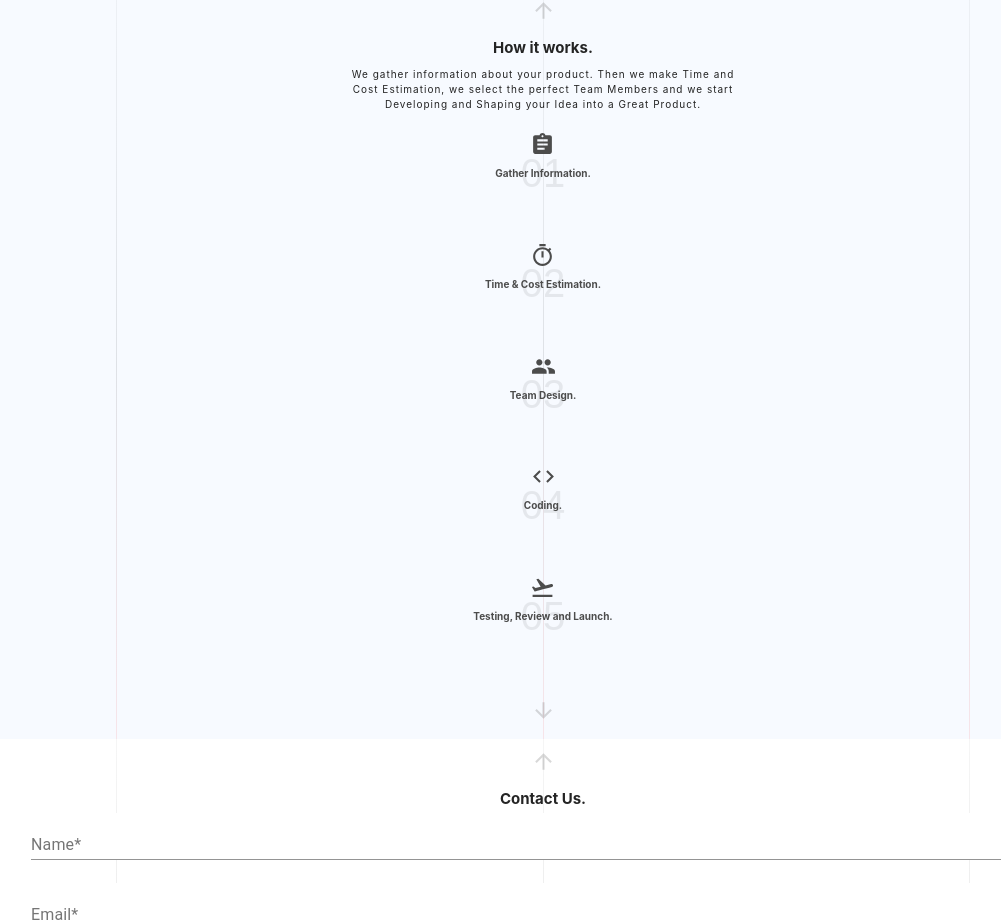
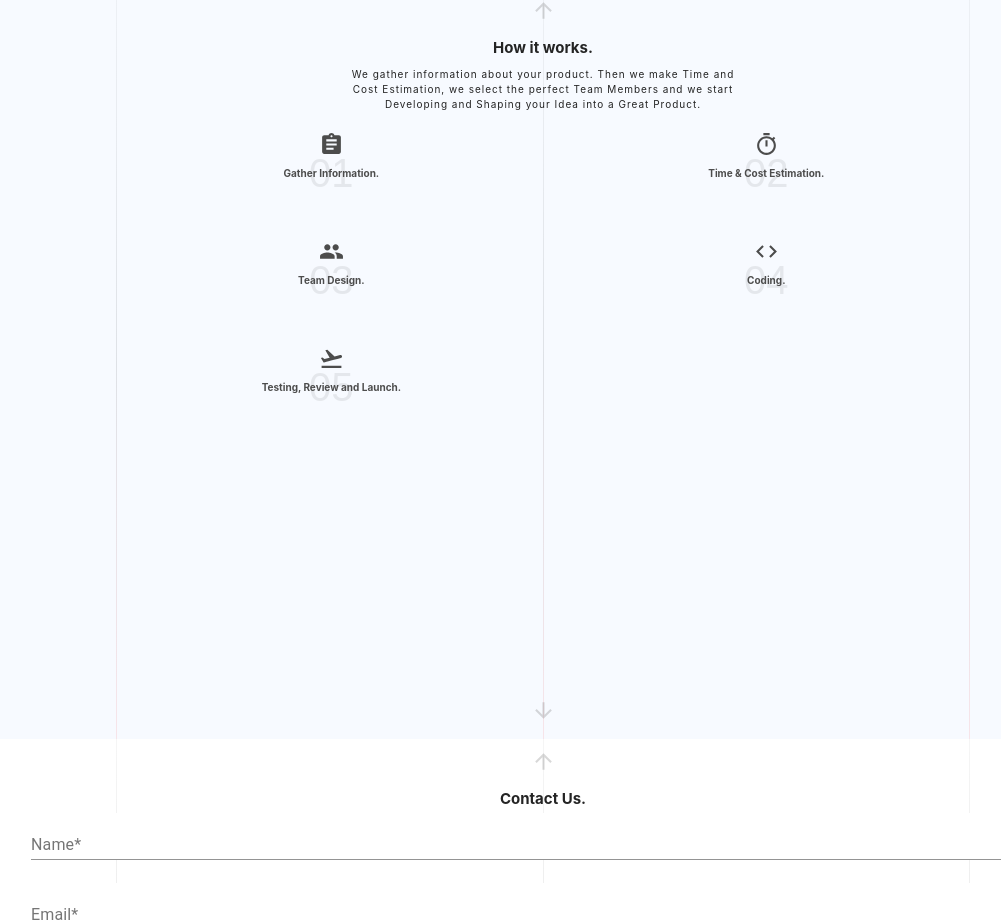
Before and after one commit to relumesaros/flawless-bits, a React app: page / in a window 1280 px wide. Shown: the part 2314-3238 px from the top of the page, without its empty margins (97-1098 px from the left). Built offline with nearby package versions, Linux system fonts and the light colour scheme.

Commit message:
Fix How it works icons alignments.

```diff
--- a/src/components/common/HowItWorksIcon.jsx
+++ b/src/components/common/HowItWorksIcon.jsx
@@ -5,9 +5,7 @@ const HowItWorksIconWrapper = styled.div`
   display: flex;
   flex-direction: column;
   align-items: center;
-  width: fit-content;
   color: #4c4c4c;
-  padding: 20px;
   flex-shrink: 0;
 
   @media only screen and (max-width: 900px), screen and (max-height: 910px) {
--- a/src/components/sections/HowItWorks.jsx
+++ b/src/components/sections/HowItWorks.jsx
@@ -34,19 +34,17 @@ const SectionHowItWorks = styled.div`
 `;
 
 const HowItWorksIconsWrapper = styled.div`
-  display: flex;
-  justify-content: center;
+  display: grid;
+  grid-column-gap: 25px;
+  grid-row-gap: 50px;
+  grid-template-columns: auto auto auto;
   margin-top: 30px;
-  flex-wrap: wrap;
 
   @media only screen and (max-width: 900px), screen and (max-height: 910px) {
     margin-top: 15px;
-    display: flex;
-    justify-content: space-between;
-    flex-direction: column;
-    align-items: center;
-    height: 100%;
-    max-height: 500px;
+    display: grid;
+    grid-column-gap: 25px;
+    grid-template-columns: auto auto;
   }
 `;
 
```
